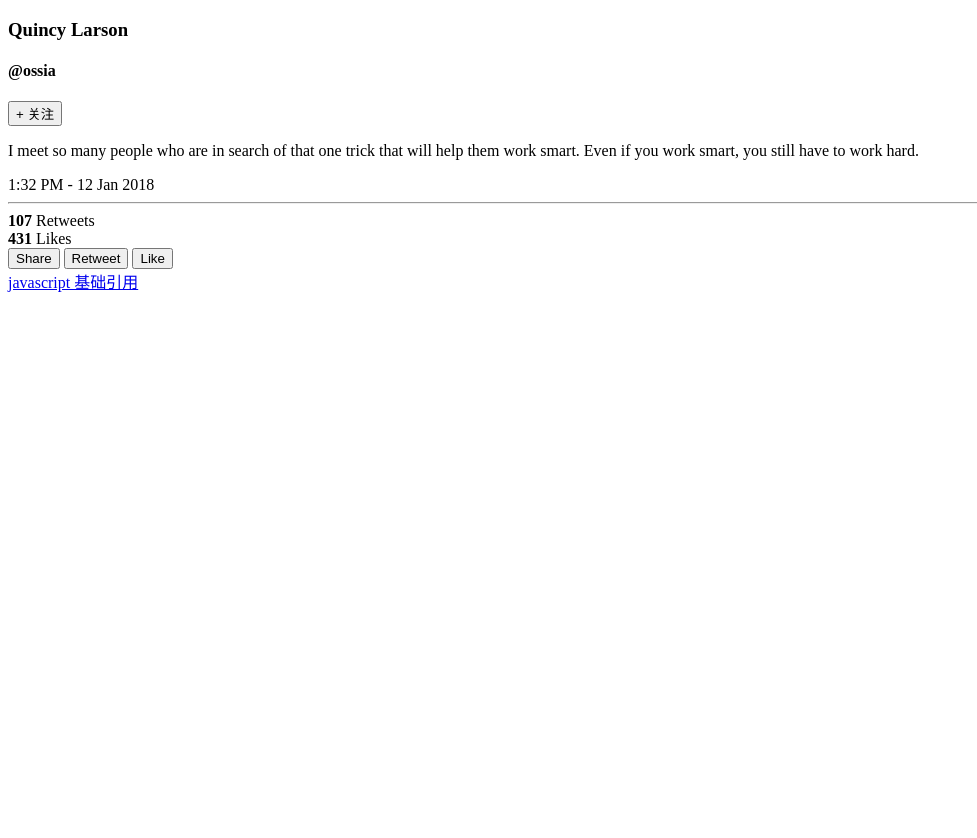
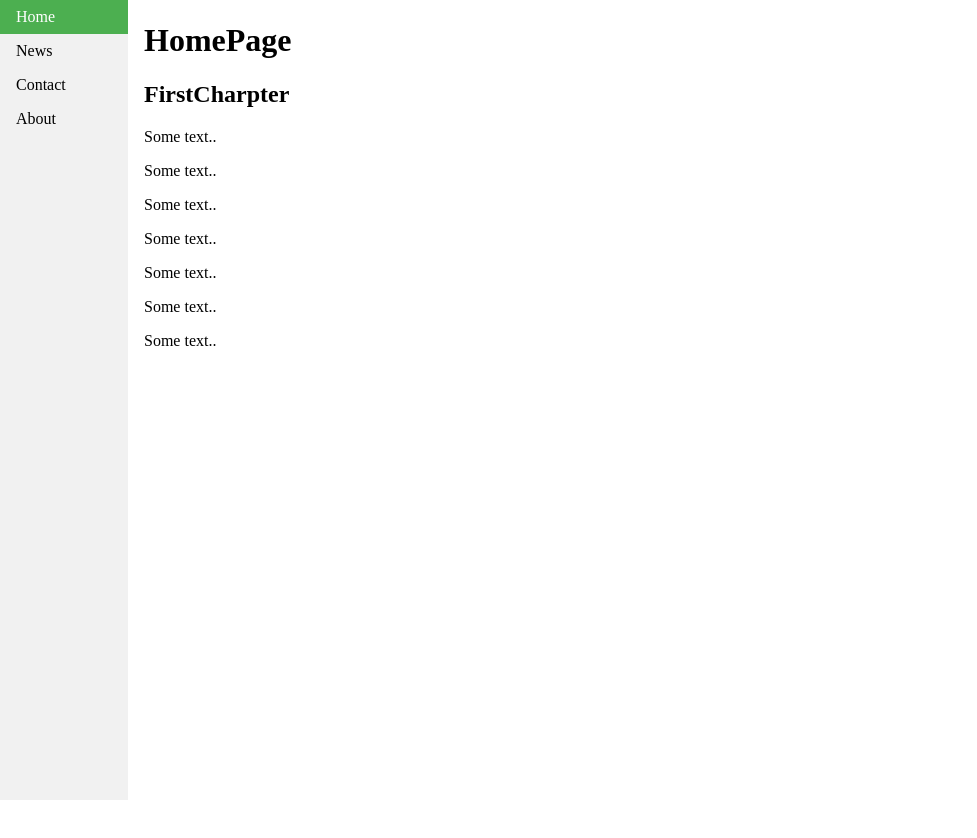
Before and after one commit to doctordragon666/http-server, a plain HTML site: page html_docs/index.html in a window 1280 px wide. Shown: the whole page, without its empty margins (0-977 px from the left). Before the commit the page ends 800 px from the top, so only its background shows below. Drawn offline with Linux system fonts and the light colour scheme.

Commit message:
change title

```diff
--- a/html_docs/index.html
+++ b/html_docs/index.html
@@ -1,47 +1,65 @@
 <!DOCTYPE html>
-<html lang="en">
-<link rel="stylesheet" href="flexbox.css">
+<html>
 
 <head>
-    <meta charset="UTF-8">
-    <meta http-equiv="X-UA-Compatible" content="IE=edge">
-    <meta name="viewport" content="width=1080px, initial-scale=1.0">
-    <title>flexbox</title>
+    <style>
+        body {
+            margin: 0;
+        }
+
+        ul {
+            list-style-type: none;
+            margin: 0;
+            padding: 0;
+            width: 10%;
+            background-color: #f1f1f1;
+            position: fixed;
+            height: 100%;
+            overflow: auto;
+        }
+
+        li a {
+            display: block;
+            color: #000;
+            padding: 8px 16px;
+            text-decoration: none;
+        }
+
+        li a.active {
+            background-color: #4CAF50;
+            color: white;
+        }
+
+        li a:hover:not(.active) {
+            background-color: #555;
+            color: white;
+        }
+    </style>
 </head>
 
 <body>
-    <header>
-        <div class="profile-name">
-            <h3>Quincy Larson</h3>
-            <h4>@ossia</h4>
-        </div>
-        <div class="follow-btn">
-            <button class="button" type="submit">+ 关注</button>
-        </div>
-    </header>
-    <div id="inner">
-        <p>I meet so many people who are in search of that one trick that will help them work smart. Even if you work
-            smart, you still have to work hard.</p>
-        <span class="date">1:32 PM - 12 Jan 2018</span>
-        <hr>
+
+    <ul>
+        <li><a class="active" href="#home">Home</a></li>
+        <li><a href="show.html">News</a></li>
+        <li><a href="javascript.html">Contact</a></li>
+        <li><a href="test.html">About</a></li>
+    </ul>
+
+    <div style="margin-left:10%;padding:1px 16px;height:1000px;">
+        <h1>HomePage</h1>
+        <h2>FirstCharpter</h2>
+        <p></p>
+        <p></p>
+        <p>Some text..</p>
+        <p>Some text..</p>
+        <p>Some text..</p>
+        <p>Some text..</p>
+        <p>Some text..</p>
+        <p>Some text..</p>
+        <p>Some text..</p>
     </div>
-    <footer>
-        <div class="stats">
-            <div class="Retweets">
-                <strong>107</strong> Retweets
-            </div>
-            <div class="likes">
-                <strong>431</strong> Likes
-            </div>
-        </div>
-        <div class="cta">
-            <button class="share-btn">Share</button>
-            <button class="retweet-btn">Retweet</button>
-            <button class="like-btn">Like</button>
-        </div>
-    </footer>
 
-    <a href="./javascript.html">javascript 基础引用</a>
 </body>
 
 </html>
```
Also changed, not shown: html_docs/test.html (added, +47 -0 lines), html_docs/flexbox.css (added), 2 other files.
